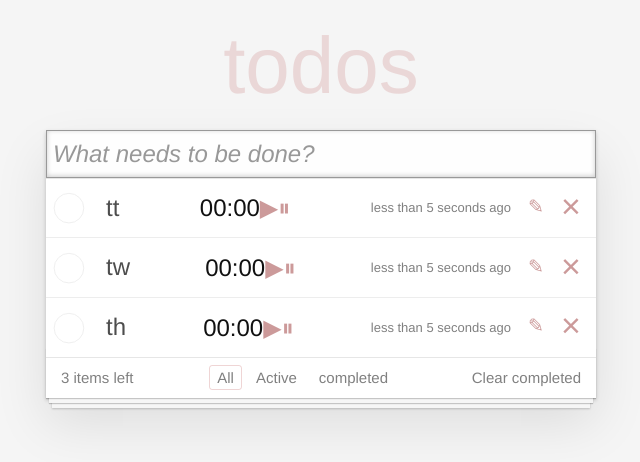
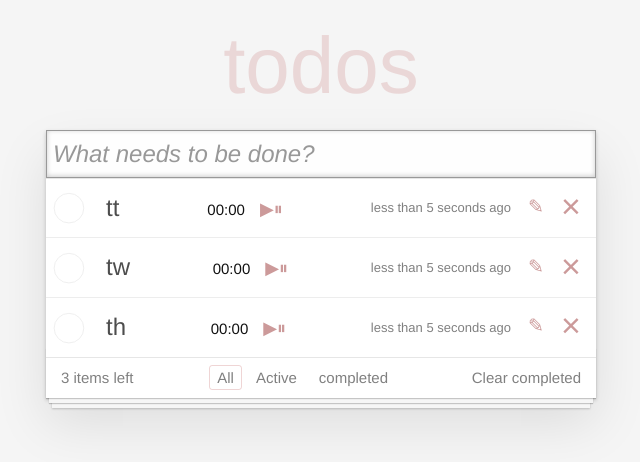
Before and after one commit to UGLIPLASTIK/TODO, a React (Vite) app in the folder todo/: page / in a window 1280 px wide. Shown: the top 462 px of the page, without its empty margins (319-959 px from the left). Built offline with nearby package versions, Linux system fonts and the light colour scheme.

Commit message:
Update timer.scss

```diff
--- a/todo/src/components/timer/timer.scss
+++ b/todo/src/components/timer/timer.scss
@@ -1,8 +1,13 @@
 .timer {
+	.timer_time {
+		font-size: 15px;
+		margin-right: 15px;
+	}
 	.btn {
 		cursor: pointer;
 		transition: color 0.2s ease-out;
 		color: #cc9a9a;
+		font-size: 18px;
 		&:hover {
 			color: #af5b5e;
 		}
```
